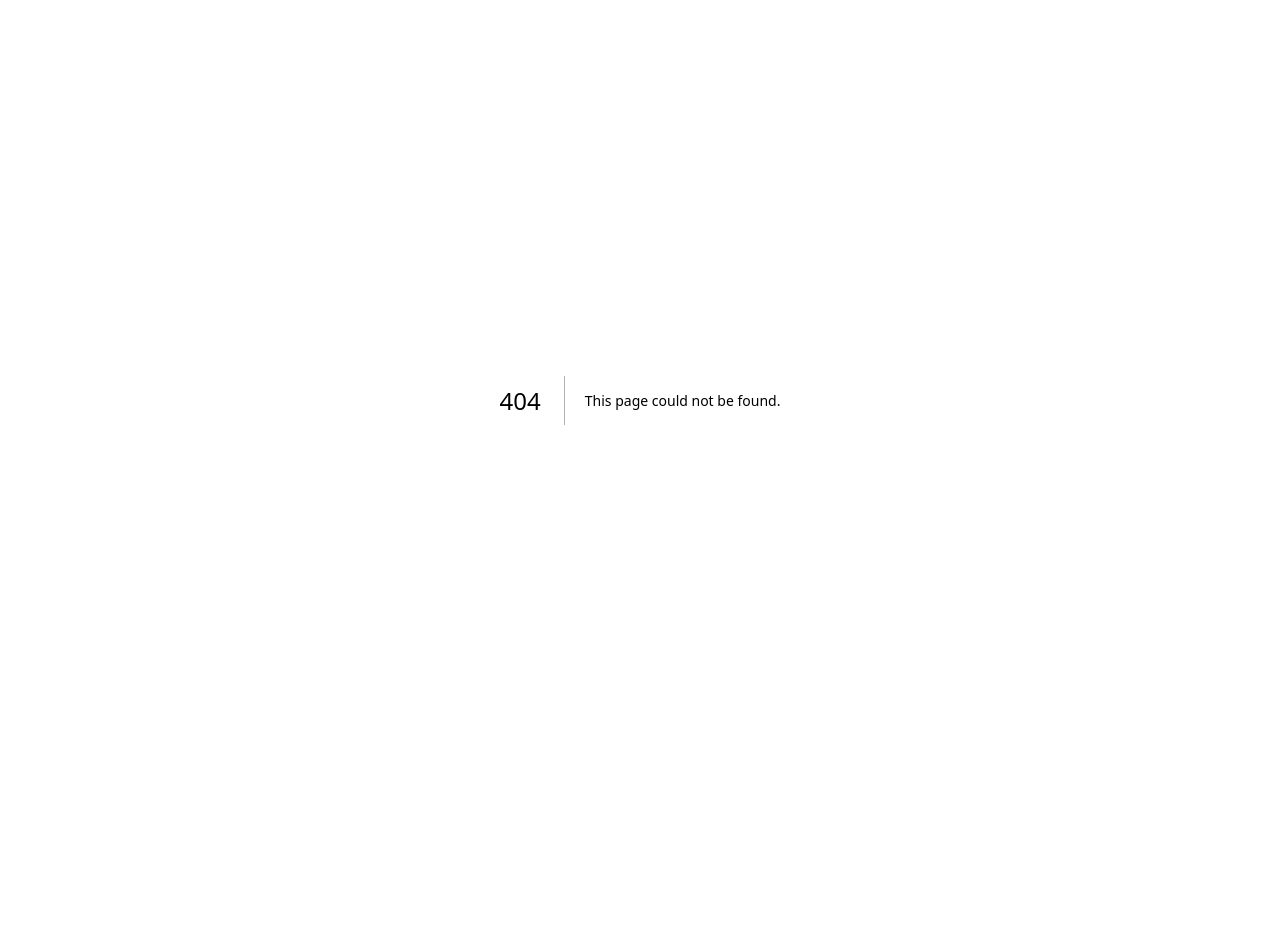
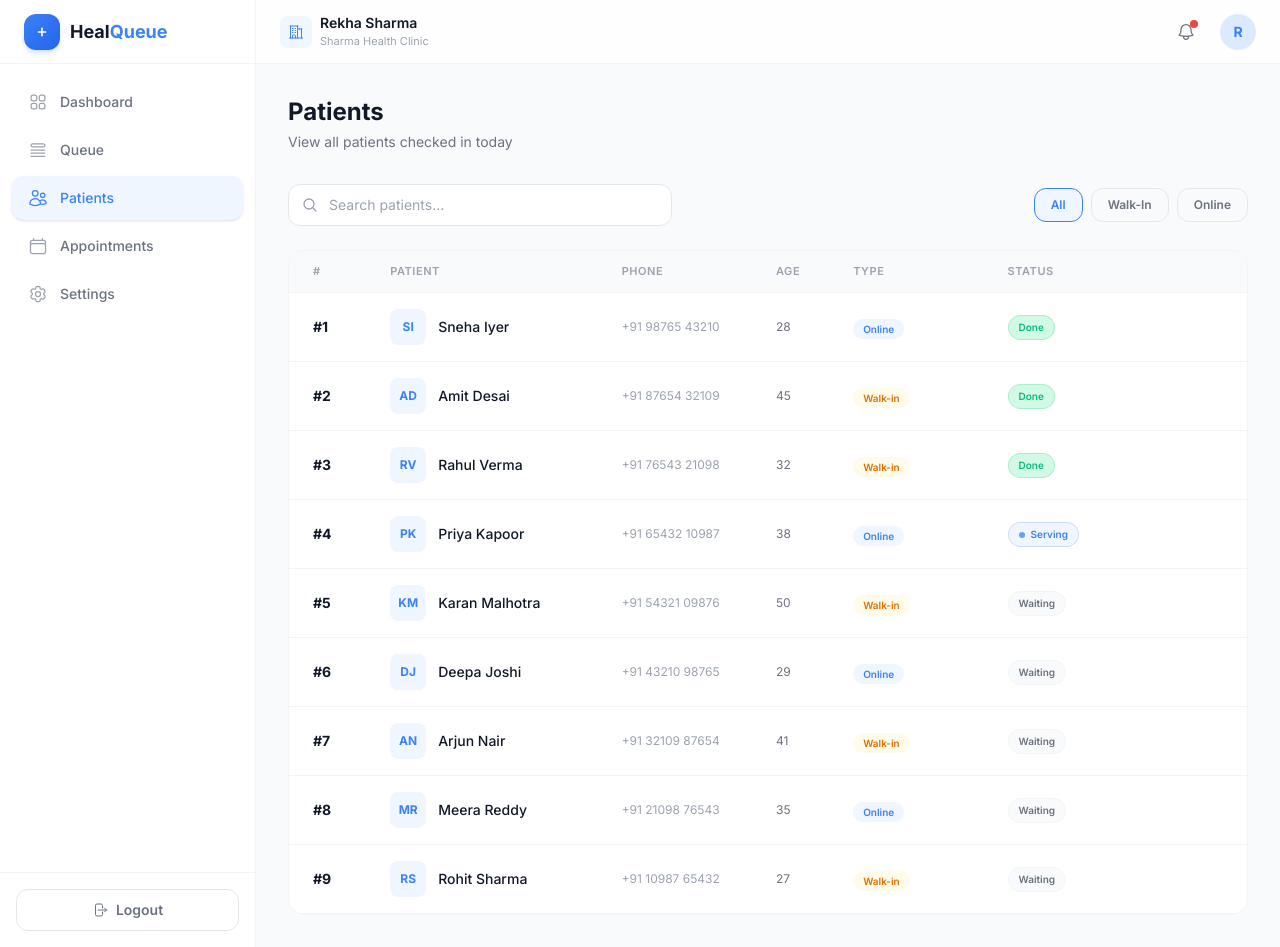
Before and after one commit to ShreshthaPratapSingh/HealQueue, a Next.js app in the folder apps/web/: page /receptionist/patients in a window 1280 px wide. Before the commit this address had no page. Before the commit the page ends 800 px from the top, so only its background shows below. Built offline with nearby package versions, Linux system fonts and the light colour scheme.

Commit message:
feat(receptionist): add patients section with search and type filters

```diff
--- /dev/null
+++ b/apps/web/src/app/receptionist/patients/page.tsx
@@ -0,0 +1,130 @@
+"use client";
+
+import { useState } from "react";
+import { motion } from "framer-motion";
+
+const patients = [
+  { id: 1, name: "Sneha Iyer", queue: 1, type: "Online" as const, status: "Done" as const, phone: "+91 98765 43210", age: 28 },
+  { id: 2, name: "Amit Desai", queue: 2, type: "Walk-in" as const, status: "Done" as const, phone: "+91 87654 32109", age: 45 },
+  { id: 3, name: "Rahul Verma", queue: 3, type: "Walk-in" as const, status: "Done" as const, phone: "+91 76543 21098", age: 32 },
+  { id: 4, name: "Priya Kapoor", queue: 4, type: "Online" as const, status: "Serving" as const, phone: "+91 65432 10987", age: 38 },
+  { id: 5, name: "Karan Malhotra", queue: 5, type: "Walk-in" as const, status: "Waiting" as const, phone: "+91 54321 09876", age: 50 },
+  { id: 6, name: "Deepa Joshi", queue: 6, type: "Online" as const, status: "Waiting" as const, phone: "+91 43210 98765", age: 29 },
+  { id: 7, name: "Arjun Nair", queue: 7, type: "Walk-in" as const, status: "Waiting" as const, phone: "+91 32109 87654", age: 41 },
+  { id: 8, name: "Meera Reddy", queue: 8, type: "Online" as const, status: "Waiting" as const, phone: "+91 21098 76543", age: 35 },
+  { id: 9, name: "Rohit Sharma", queue: 9, type: "Walk-in" as const, status: "Waiting" as const, phone: "+91 10987 65432", age: 27 },
+];
+
+export default function PatientsPage() {
+  const [search, setSearch] = useState("");
+  const [filter, setFilter] = useState<"all" | "Walk-in" | "Online">("all");
+
+  const filtered = patients
+    .filter((p) => filter === "all" || p.type === filter)
+    .filter((p) => p.name.toLowerCase().includes(search.toLowerCase()) || p.phone.includes(search));
+
+  return (
+    <motion.div initial={{ opacity: 0, y: 20 }} animate={{ opacity: 1, y: 0 }} transition={{ duration: 0.4 }}>
+      <h1 className="mb-1 text-2xl font-bold text-text-primary">Patients</h1>
+      <p className="mb-8 text-sm text-text-secondary">View all patients checked in today</p>
+
+      {/* Filters */}
+      <div className="mb-6 flex flex-col gap-3 sm:flex-row sm:items-center sm:justify-between">
+        <div className="relative max-w-sm flex-1">
+          <svg className="absolute left-3.5 top-1/2 h-4 w-4 -translate-y-1/2 text-text-muted" fill="none" viewBox="0 0 24 24" stroke="currentColor" strokeWidth={2}>
+            <path strokeLinecap="round" strokeLinejoin="round" d="M21 21l-5.197-5.197m0 0A7.5 7.5 0 105.196 5.196a7.5 7.5 0 0010.607 10.607z" />
+          </svg>
+          <input
+            type="text"
+            value={search}
+            onChange={(e) => setSearch(e.target.value)}
+            placeholder="Search patients..."
+            className="w-full rounded-xl border border-border bg-white py-2.5 pr-4 pl-10 text-sm text-text-primary placeholder:text-text-muted outline-none transition-all focus:border-primary focus:ring-2 focus:ring-primary/10"
+            id="r-search-patients"
+          />
+        </div>
+        <div className="flex gap-2">
+          {(["all", "Walk-in", "Online"] as const).map((f) => (
+            <button
+              key={f}
+              onClick={() => setFilter(f)}
+              className={`rounded-xl border px-4 py-2 text-xs font-semibold capitalize transition-all duration-200 cursor-pointer ${
+                filter === f
+                  ? "border-primary bg-primary-50 text-primary"
+                  : "border-border text-text-secondary hover:bg-bg-alt"
+              }`}
+            >
+              {f === "all" ? "All" : f}
+            </button>
+          ))}
+        </div>
+      </div>
+
+      {/* Table */}
+      <div className="rounded-2xl border border-border-light bg-white overflow-hidden">
+        <div className="hidden lg:grid grid-cols-12 gap-4 border-b border-border-light bg-bg-alt px-6 py-3 text-[11px] font-semibold uppercase tracking-wider text-text-muted">
+          <div className="col-span-1">#</div>
+          <div className="col-span-3">Patient</div>
+          <div className="col-span-2">Phone</div>
+          <div className="col-span-1">Age</div>
+          <div className="col-span-2">Type</div>
+          <div className="col-span-3">Status</div>
+        </div>
+
+        {filtered.length === 0 && (
+          <div className="flex flex-col items-center justify-center py-16 text-center">
+            <svg className="mb-3 h-10 w-10 text-text-muted" fill="none" viewBox="0 0 24 24" stroke="currentColor" strokeWidth={1}>
+              <path strokeLinecap="round" strokeLinejoin="round" d="M15 19.128a9.38 9.38 0 002.625.372 9.337 9.337 0 004.121-.952 4.125 4.125 0 00-7.533-2.493M15 19.128v-.003c0-1.113-.285-2.16-.786-3.07M15 19.128v.106A12.318 12.318 0 018.624 21c-2.331 0-4.512-.645-6.374-1.766l-.001-.109a6.375 6.375 0 0111.964-3.07M12 6.375a3.375 3.375 0 11-6.75 0 3.375 3.375 0 016.75 0zm8.25 2.25a2.625 2.625 0 11-5.25 0 2.625 2.625 0 015.25 0z" />
+            </svg>
+            <p className="text-sm text-text-secondary">No patients found</p>
+          </div>
+        )}
+
+        {filtered.map((p, i) => (
+          <motion.div
+            key={p.id}
+            initial={{ opacity: 0, y: 10 }}
+            animate={{ opacity: 1, y: 0 }}
+            transition={{ duration: 0.2, delay: i * 0.03 }}
+            className={`grid grid-cols-1 lg:grid-cols-12 gap-2 lg:gap-4 items-center border-b border-border-light px-6 py-4 transition-colors hover:bg-bg-alt ${
+              p.status === "Done" ? "opacity-50" : ""
+            }`}
+          >
+            <div className="col-span-1 text-sm font-bold text-text-primary">
+              <span className="lg:hidden text-text-muted font-normal text-xs">Queue </span>#{p.queue}
+            </div>
+            <div className="col-span-3 flex items-center gap-3">
+              <div className="flex h-9 w-9 items-center justify-center rounded-lg bg-primary-50 text-xs font-bold text-primary">
+                {p.name.split(" ").map((n) => n[0]).join("")}
+              </div>
+              <span className="text-sm font-medium text-text-primary">{p.name}</span>
+            </div>
+            <div className="col-span-2 text-xs text-text-muted">
+              <span className="lg:hidden text-text-muted">Phone: </span>{p.phone}
+            </div>
+            <div className="col-span-1 text-xs text-text-secondary">
+              <span className="lg:hidden text-text-muted">Age: </span>{p.age}
+            </div>
+            <div className="col-span-2">
+              <span className={`rounded-full px-2.5 py-1 text-[10px] font-semibold ${
+                p.type === "Online" ? "bg-primary-50 text-primary" : "bg-amber-50 text-amber-600"
+              }`}>
+                {p.type}
+              </span>
+            </div>
+            <div className="col-span-3">
+              <span className={`inline-flex items-center rounded-full border px-2.5 py-1 text-[10px] font-semibold ${
+                p.status === "Serving" ? "bg-primary-50 text-primary border-primary/20" :
+                p.status === "Waiting" ? "bg-gray-50 text-text-secondary border-border-light" :
+                "bg-accent-green-light text-accent-green border-accent-green/20"
+              }`}>
+                {p.status === "Serving" && <span className="mr-1.5 h-1.5 w-1.5 rounded-full bg-primary animate-pulse" />}
+                {p.status}
+              </span>
+            </div>
+          </motion.div>
+        ))}
+      </div>
+    </motion.div>
+  );
+}
```
